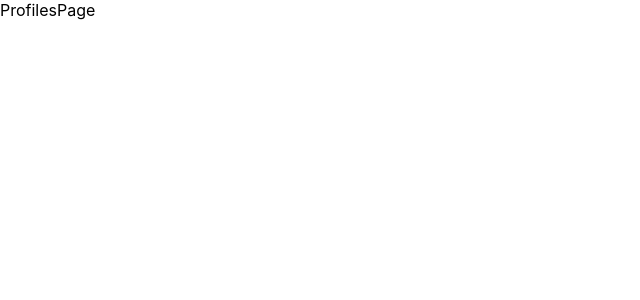
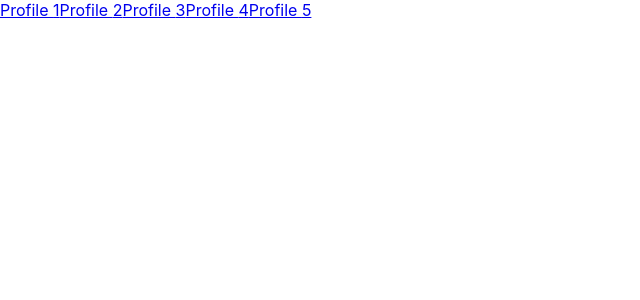
Before and after one commit to ElizabethGaneshan/ReactRouter, a React (Create React App) app in the folder router/: page /profiles in a window 1280 px wide. Shown: the top 300 px of the page, without its empty margins (0-640 px from the left). Built offline with nearby package versions, Linux system fonts and the light colour scheme.

Commit message:
Created few profiles based on profile id

```diff
--- a/router/src/pages/ProfilesPage.js
+++ b/router/src/pages/ProfilesPage.js
@@ -1,9 +1,20 @@
-import React from 'react'
+import React from "react";
+import { Link } from "react-router-dom";
+
+const profiles = [1, 2, 3, 4, 5];
 
 const ProfilesPage = () => {
   return (
-    <div>ProfilesPage</div>
-  )
-}
+    <div className="flex flex-col gap-2">
+      {profiles?.map((profile, index) => {
+        return (
+          <Link key={index} to={`/profiles${profile}`}>
+            Profile {profile}
+          </Link>
+        );
+      })}
+    </div>
+  );
+};
 
-export default ProfilesPage
+export default ProfilesPage;
```
